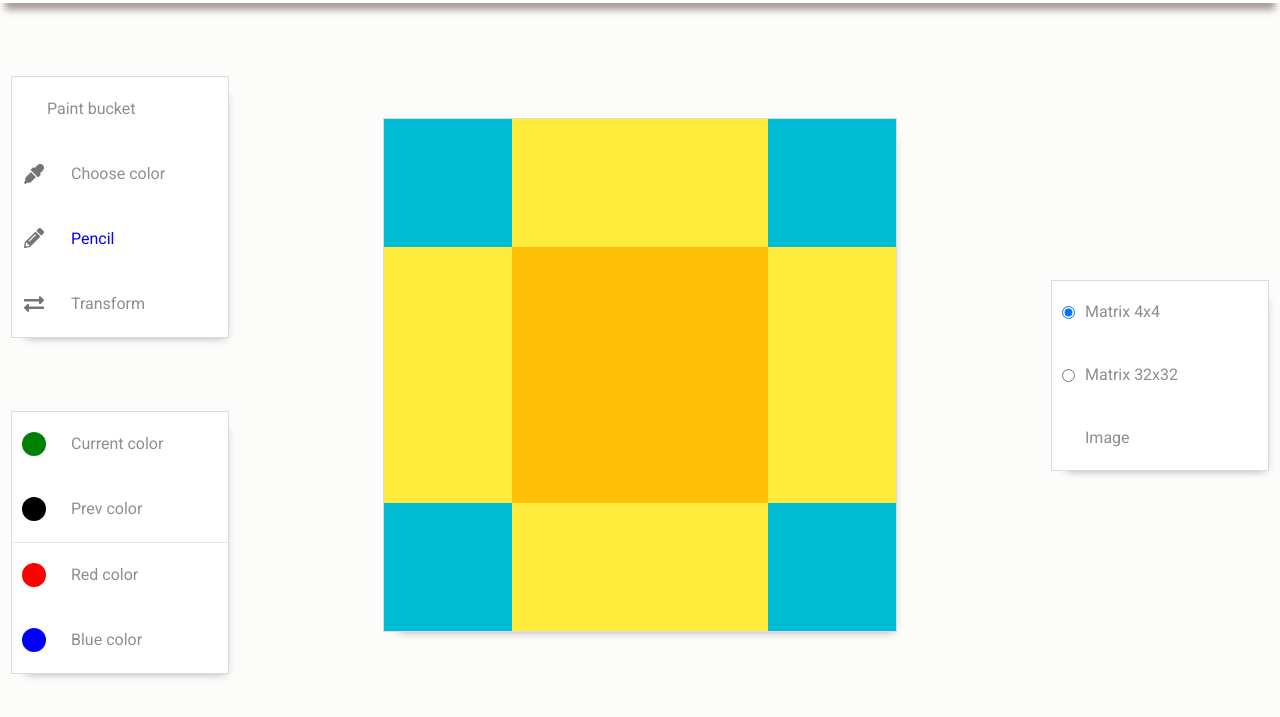
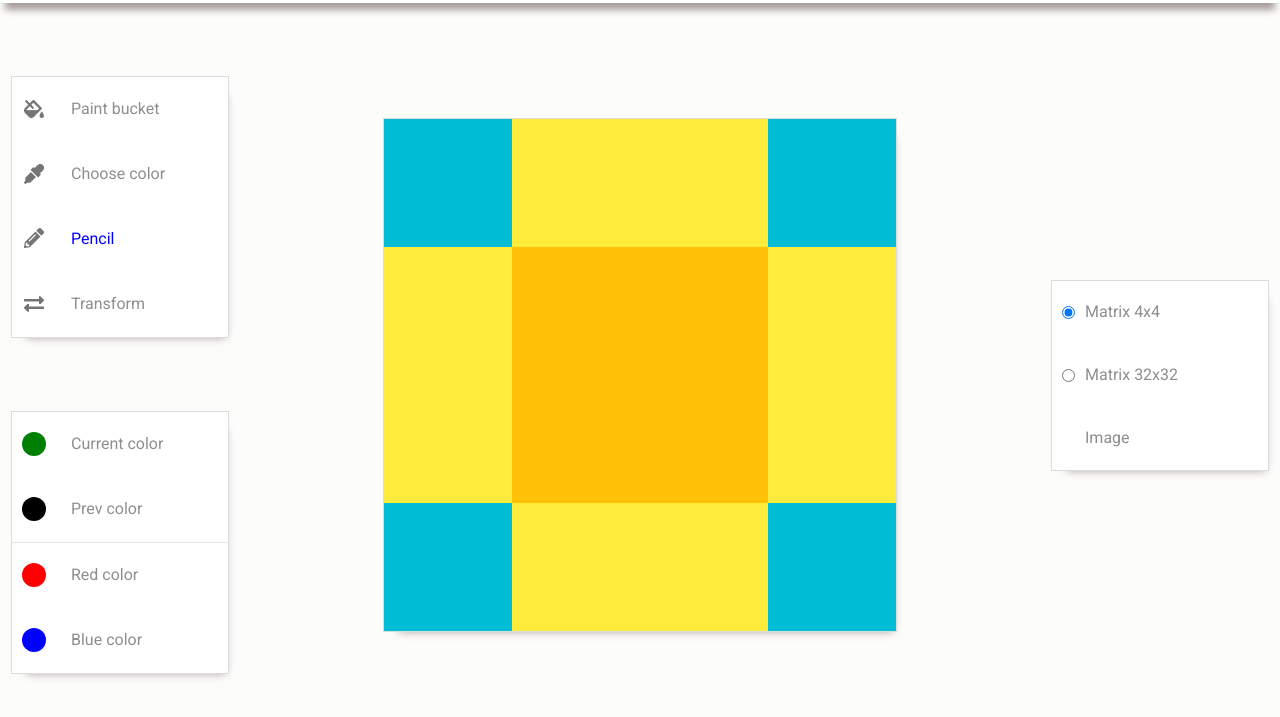
Before and after one commit to Ildar107/codejam-palette, a website: page palette/index.html in a window 1280 px wide. Shown: the part 49-766 px from the top of the page. Drawn offline with Linux system fonts and the light colour scheme.

Commit message:
fix: image name

```diff
--- a/palette/index.html
+++ b/palette/index.html
@@ -21,7 +21,7 @@
             <div class="whiteboard--tools">
                 <div class="whiteboard--tools--main">
                     <button class="bucket" id="bucket">
-                        <img src="./images/backet.png" alt="" class="bucket--icon">
+                        <img src="./images/bucket.png" alt="" class="bucket--icon">
                         <span class="bucket--title">Paint bucket</span>
                     </button>
                     <button class="choose-color" id="color-picker">
```
